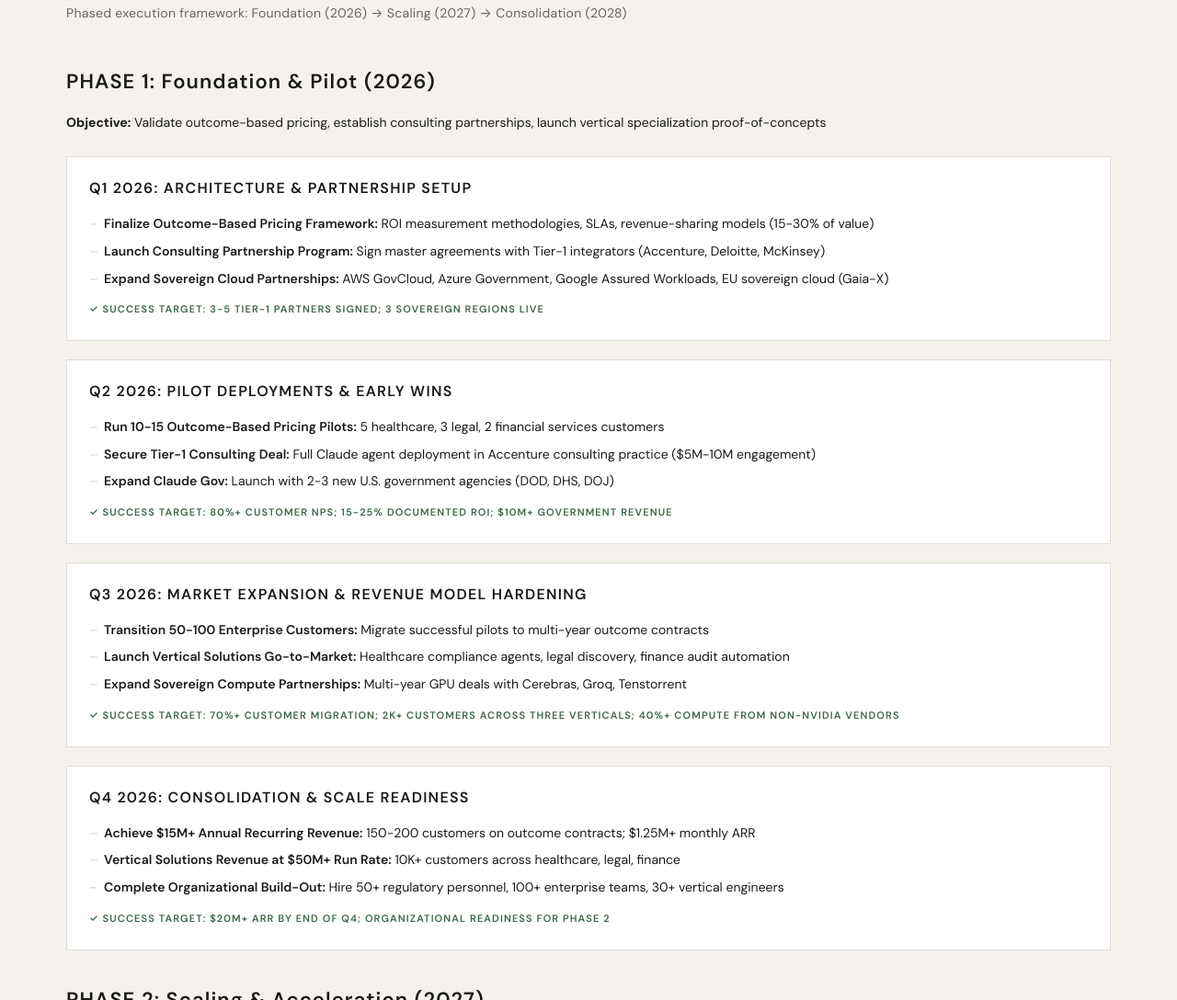
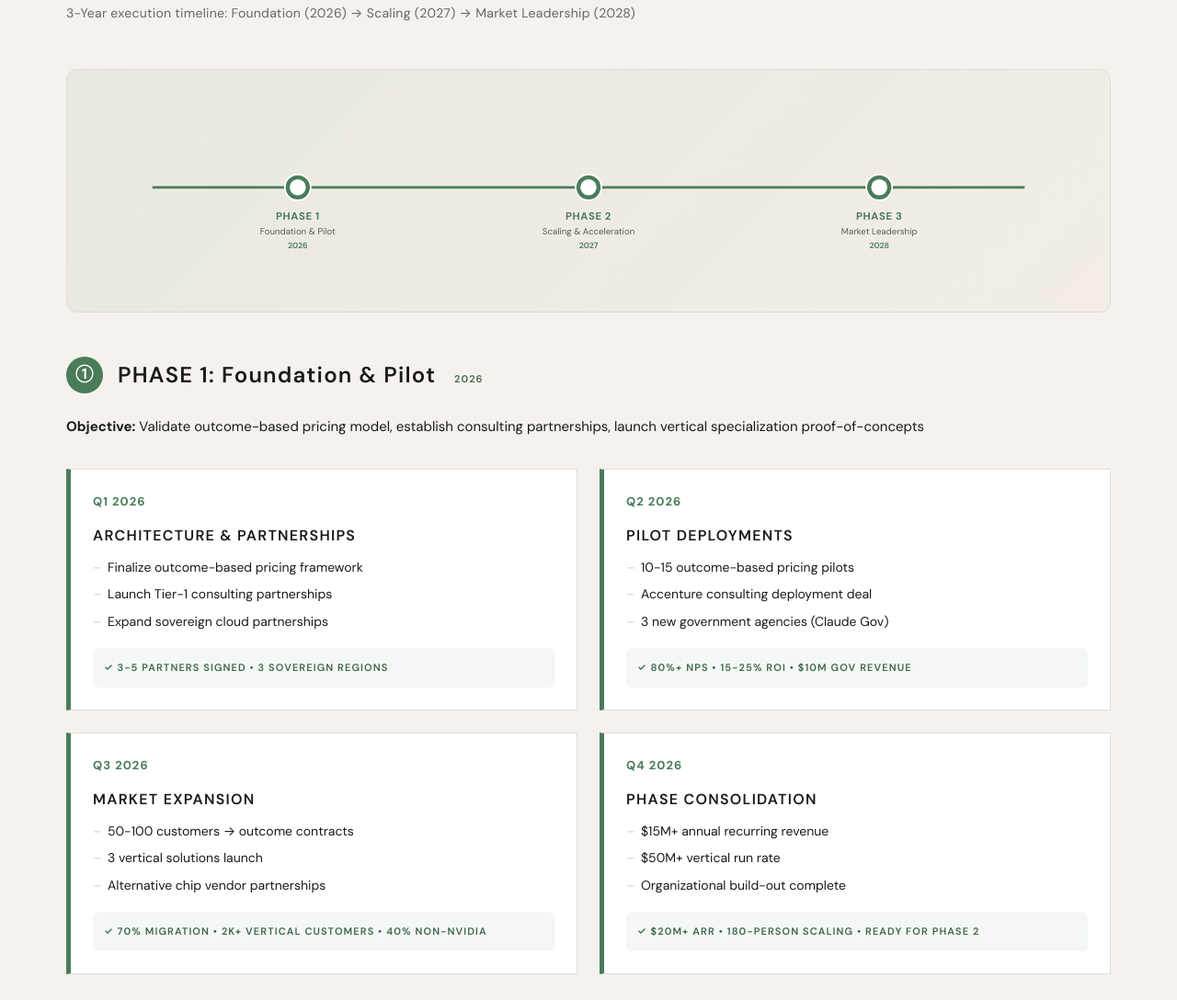
Before and after one commit to nikitaandreeveu-spec/nmb, a website: page index.html in a window 1280 px wide. Shown: the part 10912-12000 px from the top of the page at 92% size. Drawn offline with Linux system fonts and the light colour scheme.

Commit message:
Redesign implementation roadmap with visual timeline, phase indicators, and enhanced graphics

```diff
--- a/index.html
+++ b/index.html
@@ -2274,83 +2274,158 @@
     <div class="page-wrapper">
       <div class="section-header">
         <h2 class="section-title">Implementation Roadmap & Strategic Milestones</h2>
-        <p class="section-subtitle">Phased execution framework: Foundation (2026) → Scaling (2027) → Consolidation (2028)</p>
-      </div>
-
-      <div style="margin-bottom: 40px;">
-        <h3 class="section-title" style="font-size: 22px; margin-bottom: 20px;">PHASE 1: Foundation & Pilot (2026)</h3>
-        <p class="body-text" style="margin-bottom: 24px;"><strong>Objective:</strong> Validate outcome-based pricing, establish consulting partnerships, launch vertical specialization proof-of-concepts</p>
-
-        <div class="card" style="margin-bottom: 20px;">
-          <h4 class="card-heading" style="margin-bottom: 16px;">Q1 2026: Architecture & Partnership Setup</h4>
-          <ul class="bullet-list">
-            <li><strong>Finalize Outcome-Based Pricing Framework:</strong> ROI measurement methodologies, SLAs, revenue-sharing models (15-30% of value)</li>
-            <li><strong>Launch Consulting Partnership Program:</strong> Sign master agreements with Tier-1 integrators (Accenture, Deloitte, McKinsey)</li>
-            <li><strong>Expand Sovereign Cloud Partnerships:</strong> AWS GovCloud, Azure Government, Google Assured Workloads, EU sovereign cloud (Gaia-X)</li>
-          </ul>
-          <p class="label label--green" style="margin-top: 12px;">✓ Success target: 3-5 Tier-1 partners signed; 3 sovereign regions live</p>
-        </div>
-
-        <div class="card" style="margin-bottom: 20px;">
-          <h4 class="card-heading" style="margin-bottom: 16px;">Q2 2026: Pilot Deployments & Early Wins</h4>
-          <ul class="bullet-list">
-            <li><strong>Run 10-15 Outcome-Based Pricing Pilots:</strong> 5 healthcare, 3 legal, 2 financial services customers</li>
-            <li><strong>Secure Tier-1 Consulting Deal:</strong> Full Claude agent deployment in Accenture consulting practice ($5M-10M engagement)</li>
-            <li><strong>Expand Claude Gov:</strong> Launch with 2-3 new U.S. government agencies (DOD, DHS, DOJ)</li>
-          </ul>
-          <p class="label label--green" style="margin-top: 12px;">✓ Success target: 80%+ customer NPS; 15-25% documented ROI; $10M+ government revenue</p>
-        </div>
-
-        <div class="card" style="margin-bottom: 20px;">
-          <h4 class="card-heading" style="margin-bottom: 16px;">Q3 2026: Market Expansion & Revenue Model Hardening</h4>
-          <ul class="bullet-list">
-            <li><strong>Transition 50-100 Enterprise Customers:</strong> Migrate successful pilots to multi-year outcome contracts</li>
-            <li><strong>Launch Vertical Solutions Go-to-Market:</strong> Healthcare compliance agents, legal discovery, finance audit automation</li>
-            <li><strong>Expand Sovereign Compute Partnerships:</strong> Multi-year GPU deals with Cerebras, Groq, Tenstorrent</li>
-          </ul>
-          <p class="label label--green" style="margin-top: 12px;">✓ Success target: 70%+ customer migration; 2K+ customers across three verticals; 40%+ compute from non-NVIDIA vendors</p>
-        </div>
-
-        <div class="card" style="margin-bottom: 20px;">
-          <h4 class="card-heading" style="margin-bottom: 16px;">Q4 2026: Consolidation & Scale Readiness</h4>
-          <ul class="bullet-list">
-            <li><strong>Achieve $15M+ Annual Recurring Revenue:</strong> 150-200 customers on outcome contracts; $1.25M+ monthly ARR</li>
-            <li><strong>Vertical Solutions Revenue at $50M+ Run Rate:</strong> 10K+ customers across healthcare, legal, finance</li>
-            <li><strong>Complete Organizational Build-Out:</strong> Hire 50+ regulatory personnel, 100+ enterprise teams, 30+ vertical engineers</li>
-          </ul>
-          <p class="label label--green" style="margin-top: 12px;">✓ Success target: $20M+ ARR by end of Q4; organizational readiness for Phase 2</p>
-        </div>
-      </div>
-
-      <div style="margin-bottom: 40px;">
-        <h3 class="section-title" style="font-size: 22px; margin-bottom: 20px;">PHASE 2: Scaling & Acceleration (2027)</h3>
-        <p class="body-text" style="margin-bottom: 24px;"><strong>Objective:</strong> Scale outcome-based contracts to 500+ enterprises, expand to 8-10 vertical solutions, establish sovereign AI leadership across allied nations</p>
-
-        <div class="card">
-          <h4 class="card-heading" style="margin-bottom: 16px;">Q1-Q4 2027 Goals</h4>
-          <ul class="bullet-list">
-            <li><strong>Expand to 300-400 Outcome-Based Contracts:</strong> ACV at $200K-500K annually; 25%+ net revenue retention</li>
-            <li><strong>Launch 3-4 New Vertical Agents:</strong> Insurance, engineering, public sector, sustainability</li>
-            <li><strong>Expand Government to Allied Nations:</strong> Sovereign deployments in UK, EU, Australia, Japan, Canada</li>
-            <li><strong>Achieve 60-65% Gross Margins:</strong> Through efficiency optimization and Green AI v2.0 (5x efficiency)</li>
-            <li><strong>Government Revenue Reach $1B+ Run Rate:</strong> Across all allied nation partnerships</li>
-          </ul>
-          <p class="label label--green" style="margin-top: 12px;">✓ Success target: $100-150M ARR on outcomes; $200M+ vertical revenue; $250M+ government revenue quarterly</p>
-        </div>
-      </div>
-
-      <div>
-        <h3 class="section-title" style="font-size: 22px; margin-bottom: 20px;">PHASE 3: Consolidation & Market Leadership (2028)</h3>
-        <p class="body-text" style="margin-bottom: 24px;"><strong>Objective:</strong> Mature outcome-based model, achieve $25-30B revenue target, establish uncontested geopolitical positioning</p>
-
-        <div class="card">
-          <h4 class="card-heading" style="margin-bottom: 16px;">Year-End 2028 Targets</h4>
-          <table style="width: 100%; font-size: 13px; border-collapse: collapse; margin-top: 16px;">
+        <p class="section-subtitle">3-Year execution timeline: Foundation (2026) → Scaling (2027) → Market Leadership (2028)</p>
+      </div>
+
+      <!-- Visual Timeline -->
+      <div style="margin: 48px 0; padding: 40px; background: linear-gradient(135deg, rgba(74, 124, 89, 0.08) 0%, rgba(196, 98, 45, 0.04) 100%); border-radius: 12px; border: 1px solid var(--border);">
+        <svg viewBox="0 0 1200 200" xmlns="http://www.w3.org/2000/svg" style="width: 100%; height: auto;">
+          <!-- Timeline axis -->
+          <line x1="60" y1="100" x2="1140" y2="100" stroke="var(--accent-green)" stroke-width="3"/>
+
+          <!-- Phase 1: Foundation (2026) -->
+          <circle cx="240" cy="100" r="16" fill="var(--accent-green)" stroke="#FFFFFF" stroke-width="2"/>
+          <circle cx="240" cy="100" r="10" fill="#FFFFFF"/>
+          <text x="240" y="140" text-anchor="middle" font-family="DM Sans, system-ui" font-size="13" font-weight="700" fill="var(--accent-green)" letter-spacing="0.05em">PHASE 1</text>
+          <text x="240" y="158" text-anchor="middle" font-family="DM Sans, system-ui" font-size="11" fill="#1A1A1A" opacity="0.7">Foundation & Pilot</text>
+          <text x="240" y="175" text-anchor="middle" font-family="DM Sans, system-ui" font-size="10" fill="var(--accent-green)" font-weight="600">2026</text>
+
+          <!-- Phase 2: Scaling (2027) -->
+          <circle cx="600" cy="100" r="16" fill="var(--accent-green)" stroke="#FFFFFF" stroke-width="2"/>
+          <circle cx="600" cy="100" r="10" fill="#FFFFFF"/>
+          <text x="600" y="140" text-anchor="middle" font-family="DM Sans, system-ui" font-size="13" font-weight="700" fill="var(--accent-green)" letter-spacing="0.05em">PHASE 2</text>
+          <text x="600" y="158" text-anchor="middle" font-family="DM Sans, system-ui" font-size="11" fill="#1A1A1A" opacity="0.7">Scaling & Acceleration</text>
+          <text x="600" y="175" text-anchor="middle" font-family="DM Sans, system-ui" font-size="10" fill="var(--accent-green)" font-weight="600">2027</text>
+
+          <!-- Phase 3: Consolidation (2028) -->
+          <circle cx="960" cy="100" r="16" fill="var(--accent-green)" stroke="#FFFFFF" stroke-width="2"/>
+          <circle cx="960" cy="100" r="10" fill="#FFFFFF"/>
+          <text x="960" y="140" text-anchor="middle" font-family="DM Sans, system-ui" font-size="13" font-weight="700" fill="var(--accent-green)" letter-spacing="0.05em">PHASE 3</text>
+          <text x="960" y="158" text-anchor="middle" font-family="DM Sans, system-ui" font-size="11" fill="#1A1A1A" opacity="0.7">Market Leadership</text>
+          <text x="960" y="175" text-anchor="middle" font-family="DM Sans, system-ui" font-size="10" fill="var(--accent-green)" font-weight="600">2028</text>
+        </svg>
+      </div>
+
+      <!-- PHASE 1: Foundation & Pilot (2026) -->
+      <div style="margin-bottom: 48px;">
+        <div style="display: flex; align-items: center; gap: 16px; margin-bottom: 24px;">
+          <div style="width: 40px; height: 40px; background: var(--accent-green); border-radius: 50%; display: flex; align-items: center; justify-content: center; font-weight: 700; color: white; font-size: 20;">①</div>
+          <div>
+            <h3 class="section-title" style="font-size: 24px; margin: 0; display: inline;">PHASE 1: Foundation & Pilot</h3>
+            <span class="label label--green" style="margin-left: 16px;">2026</span>
+          </div>
+        </div>
+        <p class="body-text" style="margin-bottom: 32px; font-size: 15px;"><strong>Objective:</strong> Validate outcome-based pricing model, establish consulting partnerships, launch vertical specialization proof-of-concepts</p>
+
+        <div style="display: grid; grid-template-columns: 1fr 1fr; gap: 24px;">
+          <div class="card" style="padding: 24px; border-left: 5px solid var(--accent-green);">
+            <h4 style="font-size: 13px; font-weight: 700; text-transform: uppercase; letter-spacing: 0.08em; color: var(--accent-green); margin-bottom: 16px;">Q1 2026</h4>
+            <h5 class="card-heading" style="margin-bottom: 12px;">Architecture & Partnerships</h5>
+            <ul class="bullet-list" style="font-size: 13px;">
+              <li>Finalize outcome-based pricing framework</li>
+              <li>Launch Tier-1 consulting partnerships</li>
+              <li>Expand sovereign cloud partnerships</li>
+            </ul>
+            <div style="margin-top: 16px; padding: 12px; background: rgba(74, 124, 89, 0.06); border-radius: 6px;">
+              <p class="label label--green" style="margin: 0;">✓ 3-5 partners signed • 3 sovereign regions</p>
+            </div>
+          </div>
+
+          <div class="card" style="padding: 24px; border-left: 5px solid var(--accent-green);">
+            <h4 style="font-size: 13px; font-weight: 700; text-transform: uppercase; letter-spacing: 0.08em; color: var(--accent-green); margin-bottom: 16px;">Q2 2026</h4>
+            <h5 class="card-heading" style="margin-bottom: 12px;">Pilot Deployments</h5>
+            <ul class="bullet-list" style="font-size: 13px;">
+              <li>10-15 outcome-based pricing pilots</li>
+              <li>Accenture consulting deployment deal</li>
+              <li>3 new government agencies (Claude Gov)</li>
+            </ul>
+            <div style="margin-top: 16px; padding: 12px; background: rgba(74, 124, 89, 0.06); border-radius: 6px;">
+              <p class="label label--green" style="margin: 0;">✓ 80%+ NPS • 15-25% ROI • $10M gov revenue</p>
+            </div>
+          </div>
+
+          <div class="card" style="padding: 24px; border-left: 5px solid var(--accent-green);">
+            <h4 style="font-size: 13px; font-weight: 700; text-transform: uppercase; letter-spacing: 0.08em; color: var(--accent-green); margin-bottom: 16px;">Q3 2026</h4>
+            <h5 class="card-heading" style="margin-bottom: 12px;">Market Expansion</h5>
+            <ul class="bullet-list" style="font-size: 13px;">
+              <li>50-100 customers → outcome contracts</li>
+              <li>3 vertical solutions launch</li>
+              <li>Alternative chip vendor partnerships</li>
+            </ul>
+            <div style="margin-top: 16px; padding: 12px; background: rgba(74, 124, 89, 0.06); border-radius: 6px;">
+              <p class="label label--green" style="margin: 0;">✓ 70% migration • 2K+ vertical customers • 40% non-NVIDIA</p>
+            </div>
+          </div>
+
+          <div class="card" style="padding: 24px; border-left: 5px solid var(--accent-green);">
+            <h4 style="font-size: 13px; font-weight: 700; text-transform: uppercase; letter-spacing: 0.08em; color: var(--accent-green); margin-bottom: 16px;">Q4 2026</h4>
+            <h5 class="card-heading" style="margin-bottom: 12px;">Phase Consolidation</h5>
+            <ul class="bullet-list" style="font-size: 13px;">
+              <li>$15M+ annual recurring revenue</li>
+              <li>$50M+ vertical run rate</li>
+              <li>Organizational build-out complete</li>
+            </ul>
+            <div style="margin-top: 16px; padding: 12px; background: rgba(74, 124, 89, 0.06); border-radius: 6px;">
+              <p class="label label--green" style="margin: 0;">✓ $20M+ ARR • 180-person scaling • Ready for Phase 2</p>
+            </div>
+          </div>
+        </div>
+      </div>
+
+      <!-- PHASE 2: Scaling & Acceleration (2027) -->
+      <div style="margin-bottom: 48px;">
+        <div style="display: flex; align-items: center; gap: 16px; margin-bottom: 24px;">
+          <div style="width: 40px; height: 40px; background: var(--accent-orange); border-radius: 50%; display: flex; align-items: center; justify-content: center; font-weight: 700; color: white; font-size: 20;">②</div>
+          <div>
+            <h3 class="section-title" style="font-size: 24px; margin: 0; display: inline;">PHASE 2: Scaling & Acceleration</h3>
+            <span class="label label--orange" style="margin-left: 16px; background: rgba(196, 98, 45, 0.1); color: var(--accent-orange); padding: 4px 8px;">2027</span>
+          </div>
+        </div>
+        <p class="body-text" style="margin-bottom: 32px; font-size: 15px;"><strong>Objective:</strong> Scale outcome contracts to 500+ enterprises, expand to 8-10 verticals, establish sovereign AI leadership across allied nations</p>
+
+        <div class="card" style="padding: 32px; background: linear-gradient(135deg, rgba(196, 98, 45, 0.06) 0%, rgba(74, 124, 89, 0.04) 100%); border-left: 5px solid var(--accent-orange);">
+          <div style="display: grid; grid-template-columns: 1fr 1fr; gap: 24px;">
+            <div>
+              <h4 class="card-heading" style="color: var(--accent-orange); margin-bottom: 16px;">Enterprise Expansion</h4>
+              <ul class="bullet-list" style="font-size: 13px;">
+                <li>300-400 outcome-based contracts</li>
+                <li>ACV: $200K-500K annually</li>
+                <li>25%+ net revenue retention</li>
+              </ul>
+            </div>
+            <div>
+              <h4 class="card-heading" style="color: var(--accent-orange); margin-bottom: 16px;">Vertical & Geographic Growth</h4>
+              <ul class="bullet-list" style="font-size: 13px;">
+                <li>3-4 new vertical agents launched</li>
+                <li>UK, EU, APAC government deployments</li>
+                <li>5x efficiency (Green AI v2.0)</li>
+              </ul>
+            </div>
+          </div>
+          <div style="margin-top: 20px; padding: 16px; background: rgba(74, 124, 89, 0.08); border-radius: 8px; border-left: 3px solid var(--accent-green);">
+            <p class="label label--green" style="margin: 0;"><strong>Phase 2 Targets:</strong> $100-150M ARR • 60-65% gross margin • $200M+ vertical revenue • $1B+ government run rate</p>
+          </div>
+        </div>
+      </div>
+
+      <!-- PHASE 3: Market Leadership (2028) -->
+      <div style="margin-bottom: 48px;">
+        <div style="display: flex; align-items: center; gap: 16px; margin-bottom: 24px;">
+          <div style="width: 40px; height: 40px; background: var(--accent-green); border-radius: 50%; display: flex; align-items: center; justify-content: center; font-weight: 700; color: white; font-size: 20;">③</div>
+          <div>
+            <h3 class="section-title" style="font-size: 24px; margin: 0; display: inline;">PHASE 3: Market Leadership & Consolidation</h3>
+            <span class="label label--green" style="margin-left: 16px;">2028</span>
+          </div>
+        </div>
+        <p class="body-text" style="margin-bottom: 32px; font-size: 15px;"><strong>Objective:</strong> Achieve $25-30B revenue target, mature outcome model, establish uncontested geopolitical positioning</p>
+
+        <div style="margin-bottom: 24px; padding: 24px; background: rgba(74, 124, 89, 0.12); border-radius: 8px; border: 2px solid var(--accent-green);">
+          <table style="width: 100%; font-size: 13px; border-collapse: collapse;">
             <tr style="border-bottom: 2px solid var(--accent-green);">
-              <th style="text-align: left; padding: 12px; font-weight: 600;">Metric</th>
-              <th style="text-align: center; padding: 12px; font-weight: 600;">Phase 1 (2026)</th>
-              <th style="text-align: center; padding: 12px; font-weight: 600;">Phase 2 (2027)</th>
-              <th style="text-align: center; padding: 12px; font-weight: 600;">Phase 3 (2028)</th>
+              <th style="text-align: left; padding: 12px; font-weight: 700; color: var(--accent-green);">Key Metrics</th>
+              <th style="text-align: center; padding: 12px; font-weight: 700; color:#1A1A1A;">Phase 1 (2026)</th>
+              <th style="text-align: center; padding: 12px; font-weight: 700; color: #1A1A1A;">Phase 2 (2027)</th>
+              <th style="text-align: center; padding: 12px; font-weight: 700; color: var(--accent-green);">Phase 3 (2028)</th>
             </tr>
             <tr style="border-bottom: 1px solid var(--border);">
               <td style="padding: 12px;"><strong>Annual Revenue</strong></td>
@@ -2365,7 +2440,7 @@
               <td style="text-align: center; padding: 12px; color: var(--accent-green); font-weight: 600;">60-75%</td>
             </tr>
             <tr style="border-bottom: 1px solid var(--border);">
-              <td style="padding: 12px;"><strong>Outcome-Based Contracts</strong></td>
+              <td style="padding: 12px;"><strong>Outcome Contracts</strong></td>
               <td style="text-align: center; padding: 12px;">150-200</td>
               <td style="text-align: center; padding: 12px;">300-400</td>
               <td style="text-align: center; padding: 12px; color: var(--accent-green); font-weight: 600;">600-700</td>
@@ -2378,6 +2453,13 @@
             </tr>
           </table>
         </div>
+
+        <div style="background: linear-gradient(135deg, rgba(74, 124, 89, 0.08) 0%, rgba(196, 98, 45, 0.04) 100%); padding: 24px; border-radius: 8px; border-left: 4px solid var(--accent-green);">
+          <p style="margin: 0; font-size: 14px; line-height: 1.7; color: #1A1A1A;">
+            <strong style="color: var(--accent-green);">Strategic Achievement by End of 2028:</strong> Anthropic emerges as the global standard for outcome-driven, efficiency-first, enterprise-centric AI infrastructure. Regulatory moat solidified. Geopolitical positioning uncontested. Path to $30B+ annual revenue with sustainable unit economics established.
+          </p>
+        </div>
+      </div>
       </div>
 
       <div class="divider" style="margin-top: 40px;"></div>
```
